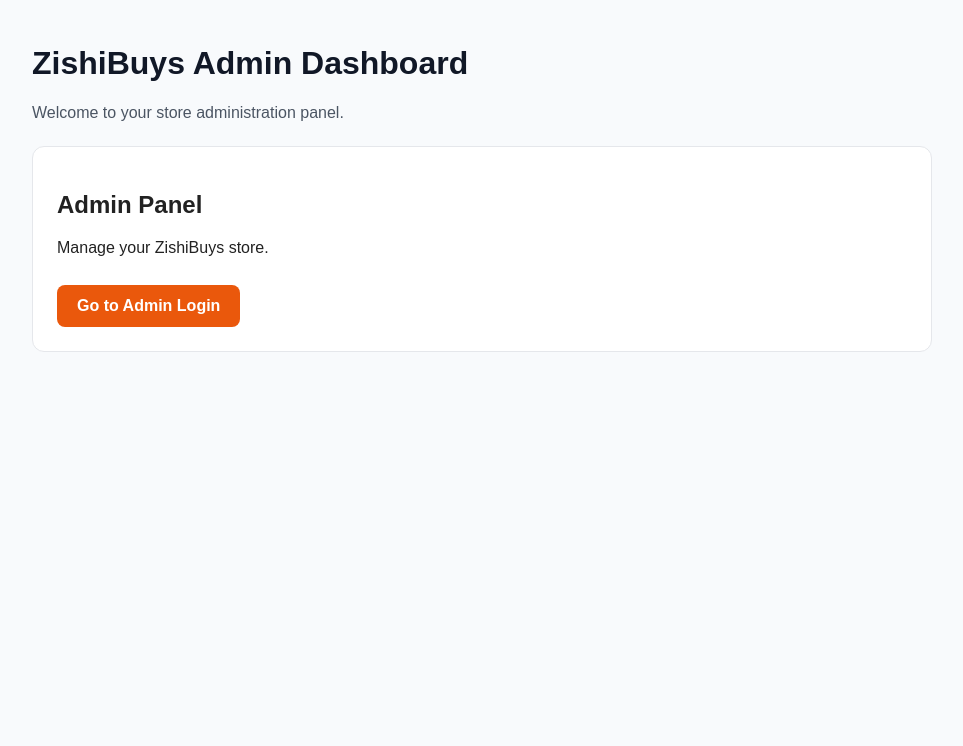
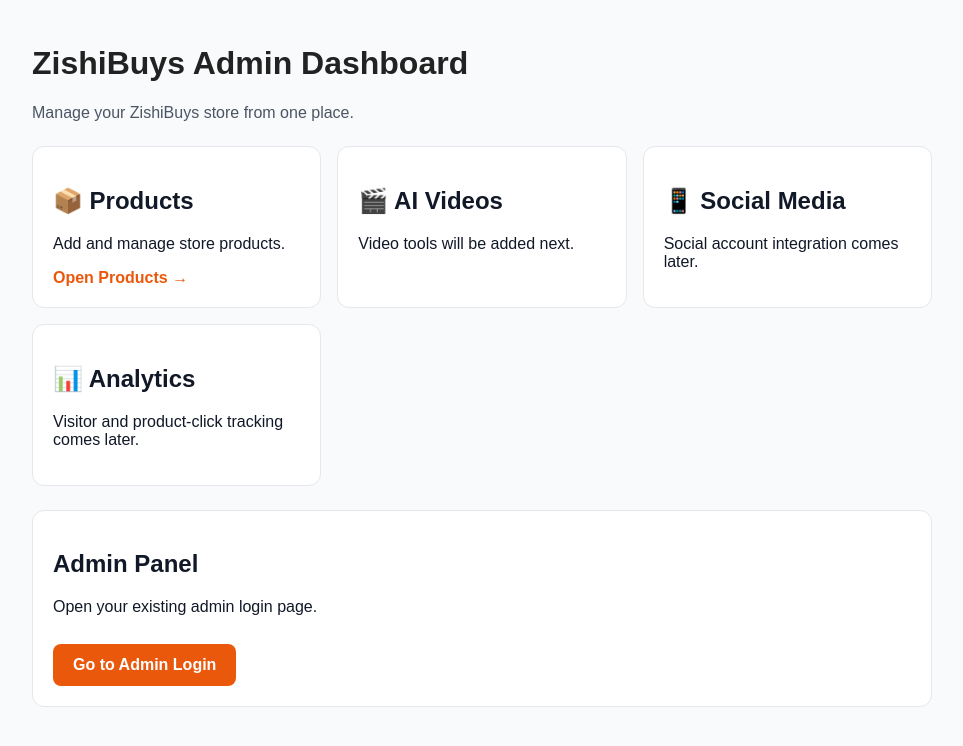
Before and after one commit to aapkcollection/zishibuys, a Next.js app: page /admin in a window 1280 px wide. Shown: the top 746 px of the page, without its empty margins (158-1121 px from the left). Built offline with nearby package versions, Linux system fonts and the light colour scheme.

Commit message:
Update page.tsx

```diff
--- a/app/admin/page.tsx
+++ b/app/admin/page.tsx
@@ -1,4 +1,14 @@
 import Link from "next/link";
+
+const cardStyle = {
+  display: "block",
+  background: "#ffffff",
+  padding: "20px",
+  borderRadius: "12px",
+  border: "1px solid #e5e7eb",
+  textDecoration: "none",
+  color: "#111827",
+};
 
 export default function AdminPage() {
   return (
@@ -11,25 +21,53 @@
       }}
     >
       <div style={{ maxWidth: "900px", margin: "0 auto" }}>
-<h1 style={{ color: "#111827" }}>
-ZishiBuys Admin Dashboard
-</h1>
+        <h1>ZishiBuys Admin Dashboard</h1>
 
         <p style={{ color: "#4b5563" }}>
-      Welcome to your store administration panel.
+          Manage your ZishiBuys store from one place.
         </p>
+
+        <div
+          style={{
+            display: "grid",
+            gridTemplateColumns:
+              "repeat(auto-fit, minmax(220px, 1fr))",
+            gap: "16px",
+            marginTop: "24px",
+          }}
+        >
+          <Link href="/admin/products" style={cardStyle}>
+            <h2>📦 Products</h2>
+            <p>Add and manage store products.</p>
+            <strong style={{ color: "#ea580c" }}>
+              Open Products →
+            </strong>
+          </Link>
+
+          <div style={cardStyle}>
+            <h2>🎬 AI Videos</h2>
+            <p>Video tools will be added next.</p>
+          </div>
+
+          <div style={cardStyle}>
+            <h2>📱 Social Media</h2>
+            <p>Social account integration comes later.</p>
+          </div>
+
+          <div style={cardStyle}>
+            <h2>📊 Analytics</h2>
+            <p>Visitor and product-click tracking comes later.</p>
+          </div>
+        </div>
 
         <section
           style={{
-        background: "#fff",
-        padding: "24px",
-        borderRadius: "12px",
-        border: "1px solid #e5e7eb",
+            ...cardStyle,
             marginTop: "24px",
           }}
         >
           <h2>Admin Panel</h2>
-      <p>Manage your ZishiBuys store.</p>
+          <p>Open your existing admin login page.</p>
 
           <Link
             href="/admin/login"
@@ -49,6 +87,5 @@
         </section>
       </div>
     </main>
-
   );
 }
```
Lines whose indentation alone changed are shown as unchanged.
